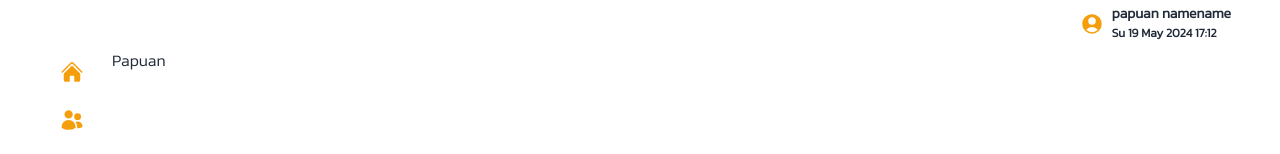
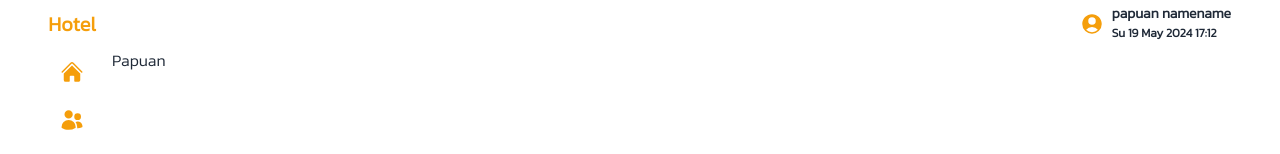
Before and after one commit to 11best/papuan-hotel, a Next.js app: page / in a window 1280 px wide. Shown: the top 154 px of the page. Built offline with nearby package versions, Linux system fonts and the light colour scheme.

Commit message:
add hotel as a logo in sidebar

```diff
--- a/components/Sidebar.tsx
+++ b/components/Sidebar.tsx
@@ -7,8 +7,11 @@ import CatIcon from "./Icons/CatIcon";
 
 export default function Sidebar() {
   return (
-    <div className="w-20 mt-12">
+    <div className="w-20">
       <div className="flex flex-col items-center">
+        <p className="text-xl font-black text-primary h-12 flex items-center">
+          Hotel
+        </p>
         <button className="btn btn-square btn-ghost" title="Home">
           <HomeIcon className="size-6 text-primary" />
         </button>
```
